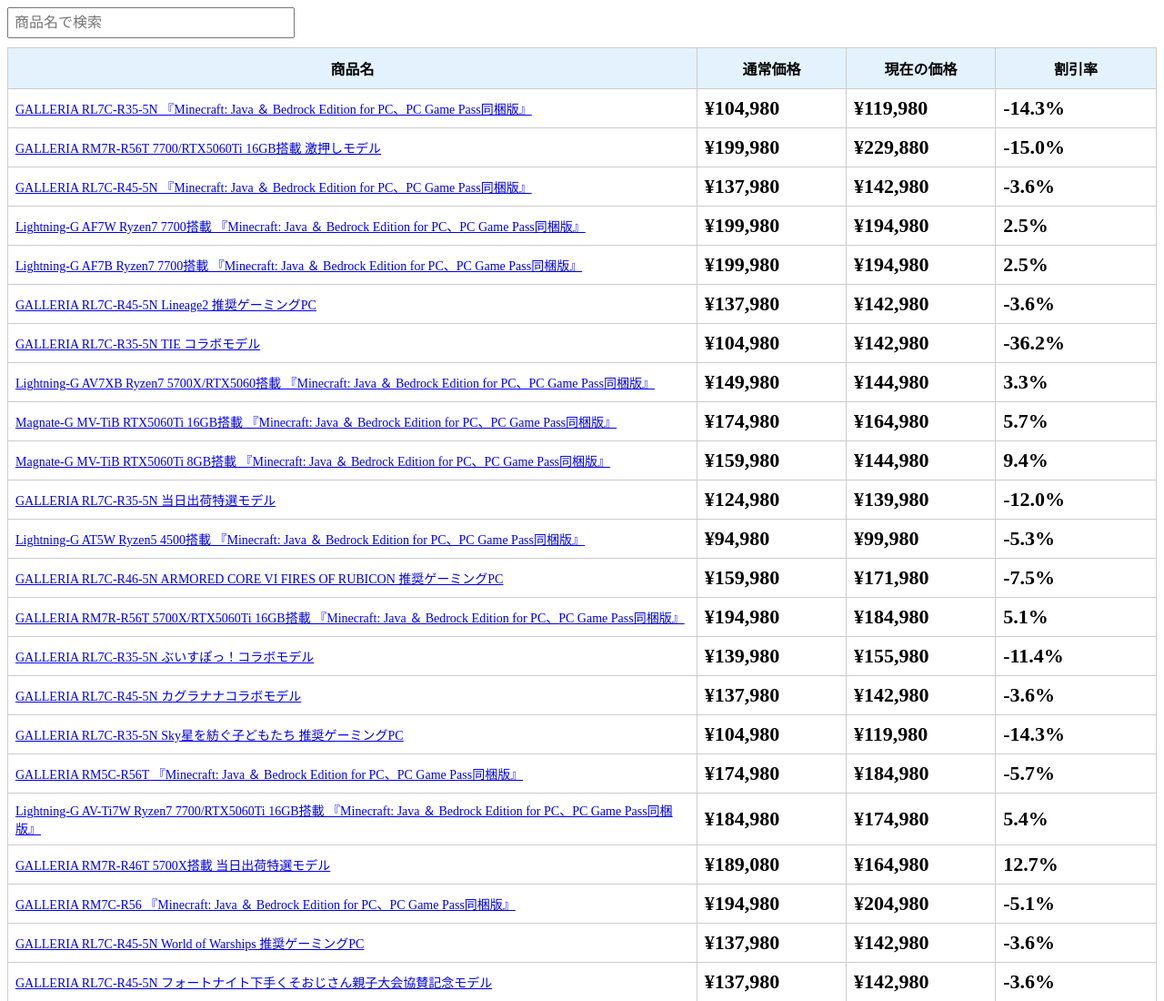
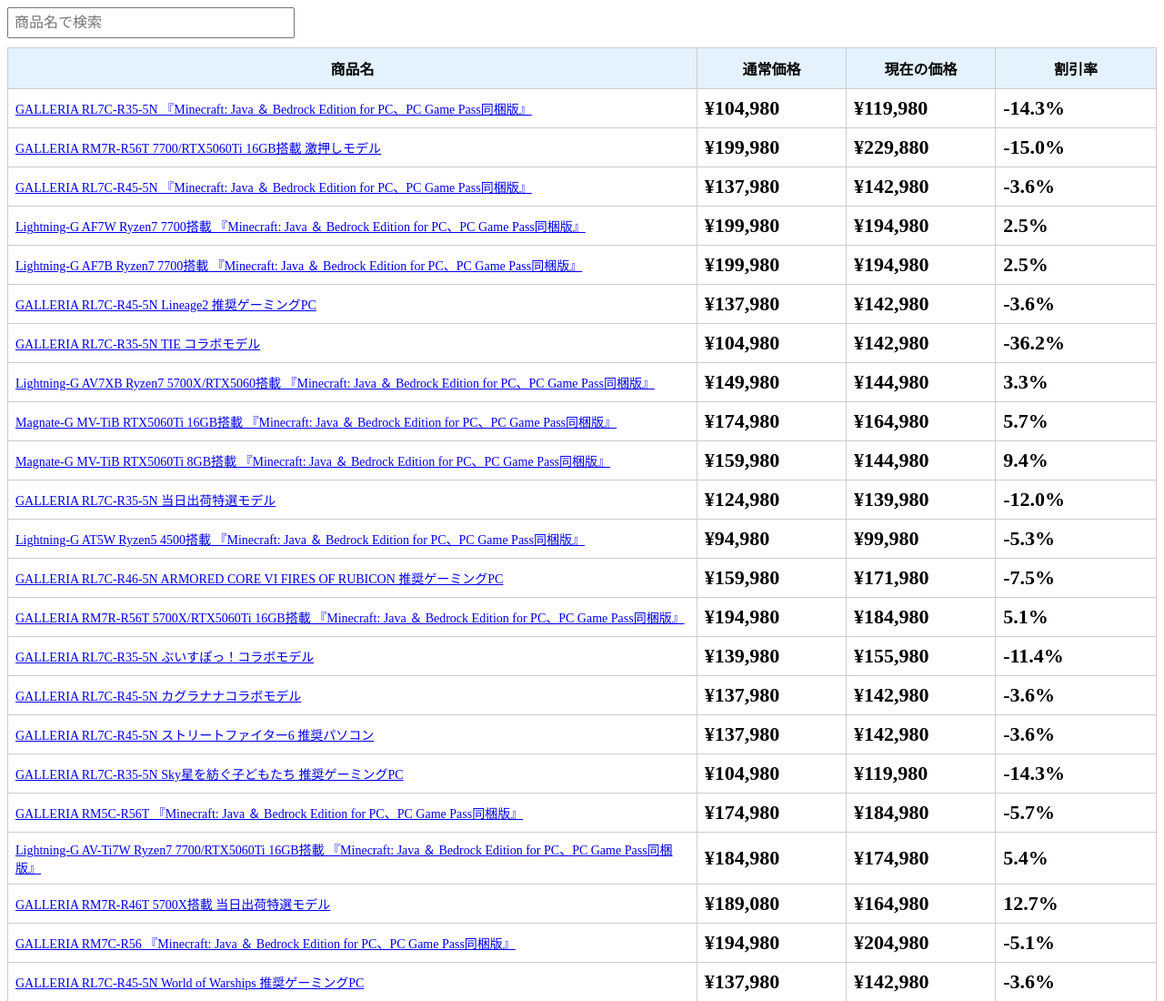
Before and after one commit to toru-ubu/price-widget, a plain HTML site: page index.html in a window 1280 px wide. Shown: the top 1100 px of the page at 91% size. Drawn offline with Linux system fonts and the light colour scheme.

Commit message:
Auto update from GAS

```diff
--- a/index.html
+++ b/index.html
@@ -157,6 +157,12 @@
       <td>-3.6%</td>
     </tr>
     <tr>
+      <td style="width:60%;"><a href="https://www.dospara.co.jp/TC143/MC18085.html" target="_blank">GALLERIA RL7C-R45-5N ストリートファイター6 推奨パソコン</a> </td>
+      <td>¥137,980</td>
+      <td>¥142,980</td>
+      <td>-3.6%</td>
+    </tr>
+    <tr>
       <td style="width:60%;"><a href="https://www.dospara.co.jp/TC143/MC15849.html" target="_blank">GALLERIA RL7C-R35-5N Sky星を紡ぐ子どもたち 推奨ゲーミングPC</a> </td>
       <td>¥104,980</td>
       <td>¥119,980</td>
```
